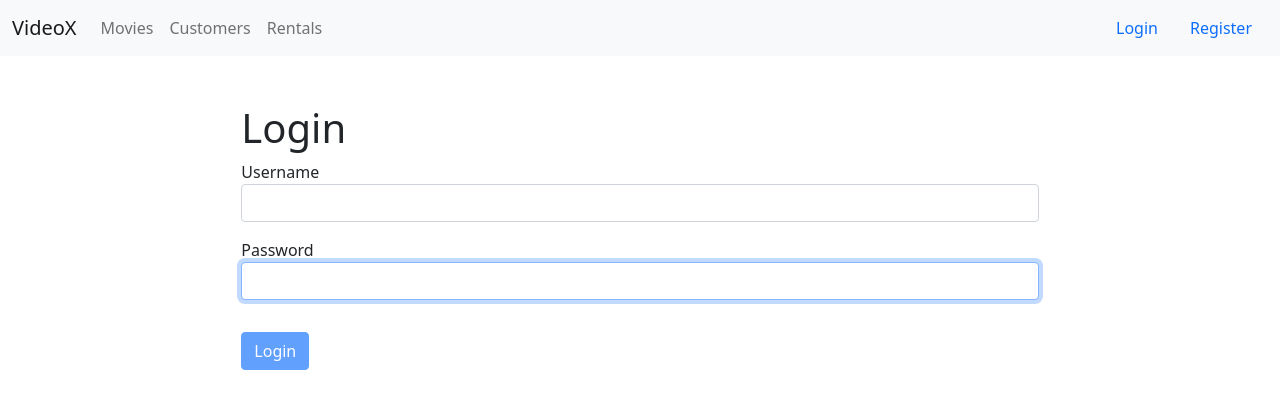
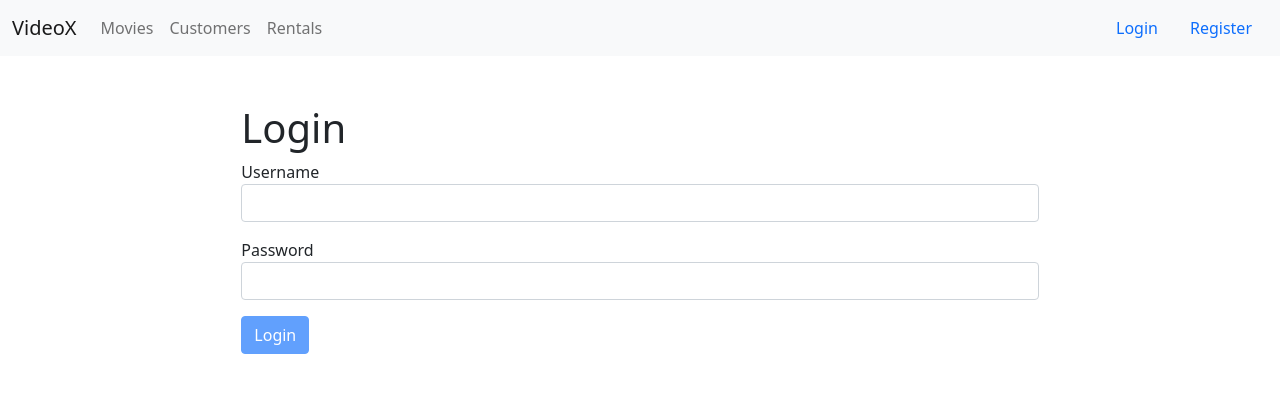
Before and after one commit to itsyst/react-video, a React (Create React App) app: page /login in a window 1280 px wide. Shown: the top 408 px of the page. Built offline with nearby package versions, Linux system fonts and the light colour scheme.

Commit message:
Implement the render select method.

```diff
--- a/src/components/common/form.jsx
+++ b/src/components/common/form.jsx
@@ -1,5 +1,6 @@
 import React, { Component } from 'react';
 import Input from './input';
+import Select from './select';
 import Joi from 'joi';
 
 class Form extends Component {
@@ -53,9 +54,25 @@
 
 	renderButton(label) {
 		return (
-			<button disabled={this.validate()} className="btn btn-primary mt-3">
+			<button disabled={this.validate()} className="btn btn-primary">
 				{label}
 			</button>
+		);
+	}
+
+	renderSelect(name, label, options) {
+		const { data, errors } = this.state;
+
+		return (
+			<Select
+				id={name}
+				name={name}
+				value={data[name]}
+				label={label}
+				options={options}
+				onChange={this.handleChange}
+				error={errors[name]}
+			/>
 		);
 	}
 
@@ -69,7 +86,6 @@
 				name={name}
 				label={label}
 				onChange={this.handleChange}
-				autoFocus
 				error={errors[name]}
 			/>
 		);
```
